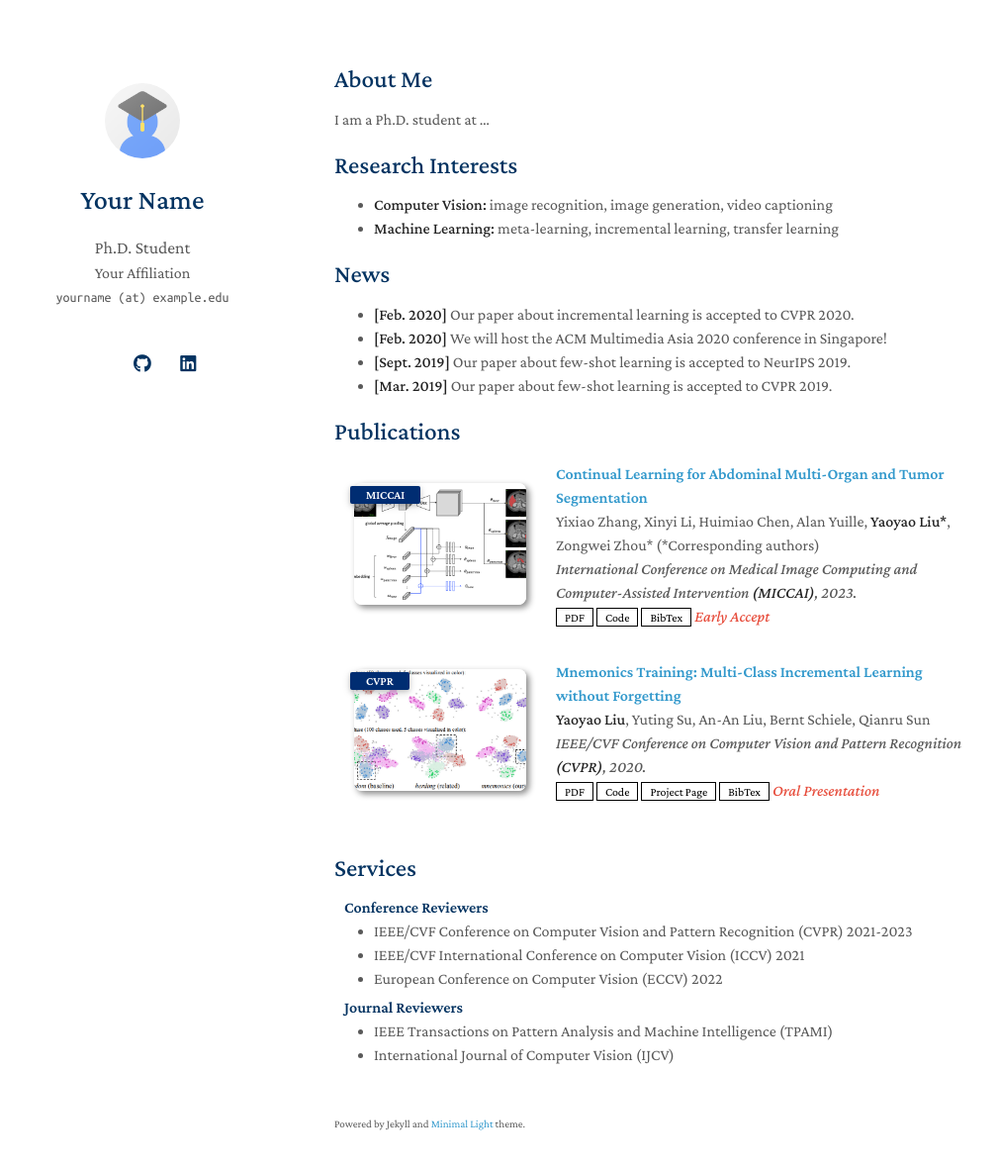
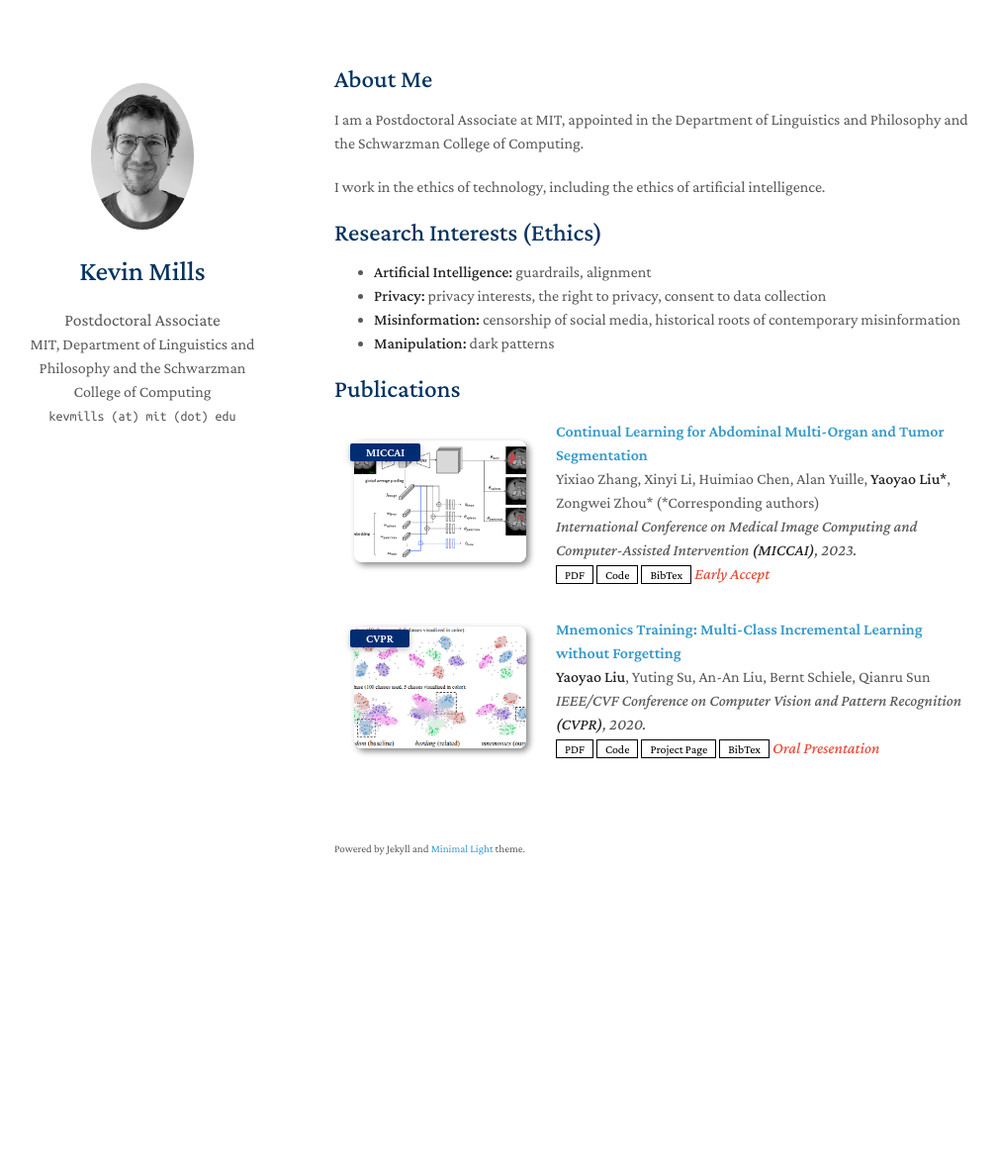
Before and after one commit to kevinaimills/kevinaimills.github.io, a Jekyll site: the page built from index.md, in a window 1280 px wide and 1216 px high. Shown: the top 1181 px of the window at 99% size, without its empty margins (132-1141 px from the left). Built offline with Jekyll 4.4.1, drawn with Linux system fonts in a browser that asks for light colours; a style sheet for code colours, icons or effects is not loaded; our own code applies the rules of GitHub Pages for plain Markdown files.

Commit message:
First changes

```diff
--- a/_config.yml
+++ b/_config.yml
@@ -1,26 +1,26 @@
 # Basic Information
-title: Your Name
-position: Ph.D. Student
-affiliation: Your Affiliation
-email: yourname (at) example.edu
+title: Kevin Mills
+position: Postdoctoral Associate
+affiliation: MIT, Department of Linguistics and Philosophy and the Schwarzman College of Computing
+email: kevmills (at) mit (dot) edu
 
 # Search Engine Optimization (SEO)
 # The following information is used to improve the website traffic from search engines, e.g., Google.
-keywords: minimal light
-description: The Minimal Light is a simple and elegant jekyll theme for academic personal homepage.
+keywords: ethics technology ai artificial intelligence guardrails privacy consent philosophy
+description: Kevin Mills academic website
 canonical: https://minimal-light-theme.yliu.me/
 
 # Links
 # If you don't need one of them, you may delete the corresponding line.
 google_scholar: https://scholar.google.com/
-cv_link: assets/files/curriculum_vitae.pdf
-github_link: https://github.com/
-linkedin: https://www.linkedin.com/
-twitter: https://twitter.com/
+#cv_link: assets/files/curriculum_vitae.pdf
+#github_link: https://github.com/
+#linkedin: https://www.linkedin.com/
+#twitter: https://twitter.com/
 
 # Images (e.g., your profile picture and your website's favicon)
 # "favicon" and "favicon_dark" are used for the light and dark modes, respectively.
-avatar: ./assets/img/avatar.png
+avatar: ./assets/img/mills.jpg
 favicon: ./assets/img/favicon.png
 favicon_dark: ./assets/img/favicon-dark.png
 
--- a/index.md
+++ b/index.md
@@ -4,20 +4,15 @@ layout: homepage
 
 ## About Me
 
-I am a Ph.D. student at ...
+I am a Postdoctoral Associate at MIT, appointed in the Department of Linguistics and Philosophy and the Schwarzman College of Computing.
 
-## Research Interests
+I work in the ethics of technology, including the ethics of artificial intelligence.
 
-- **Computer Vision:** image recognition, image generation, video captioning
-- **Machine Learning:** meta-learning, incremental learning, transfer learning
+## Research Interests (Ethics)
 
-## News
-
-- **[Feb. 2020]** Our paper about incremental learning is accepted to CVPR 2020.
-- **[Feb. 2020]** We will host the ACM Multimedia Asia 2020 conference in Singapore!
-- **[Sept. 2019]** Our paper about few-shot learning is accepted to NeurIPS 2019.
-- **[Mar. 2019]** Our paper about few-shot learning is accepted to CVPR 2019.
+- **Artificial Intelligence:** guardrails, alignment
+- **Privacy:** privacy interests, the right to privacy, consent to data collection
+- **Misinformation:** censorship of social media, historical roots of contemporary misinformation
+- **Manipulation:** dark patterns
 
 {% include_relative _includes/publications.md %}
-
-{% include_relative _includes/services.md %}
```
Also changed, not shown: assets/img/mills.jpg (added).
